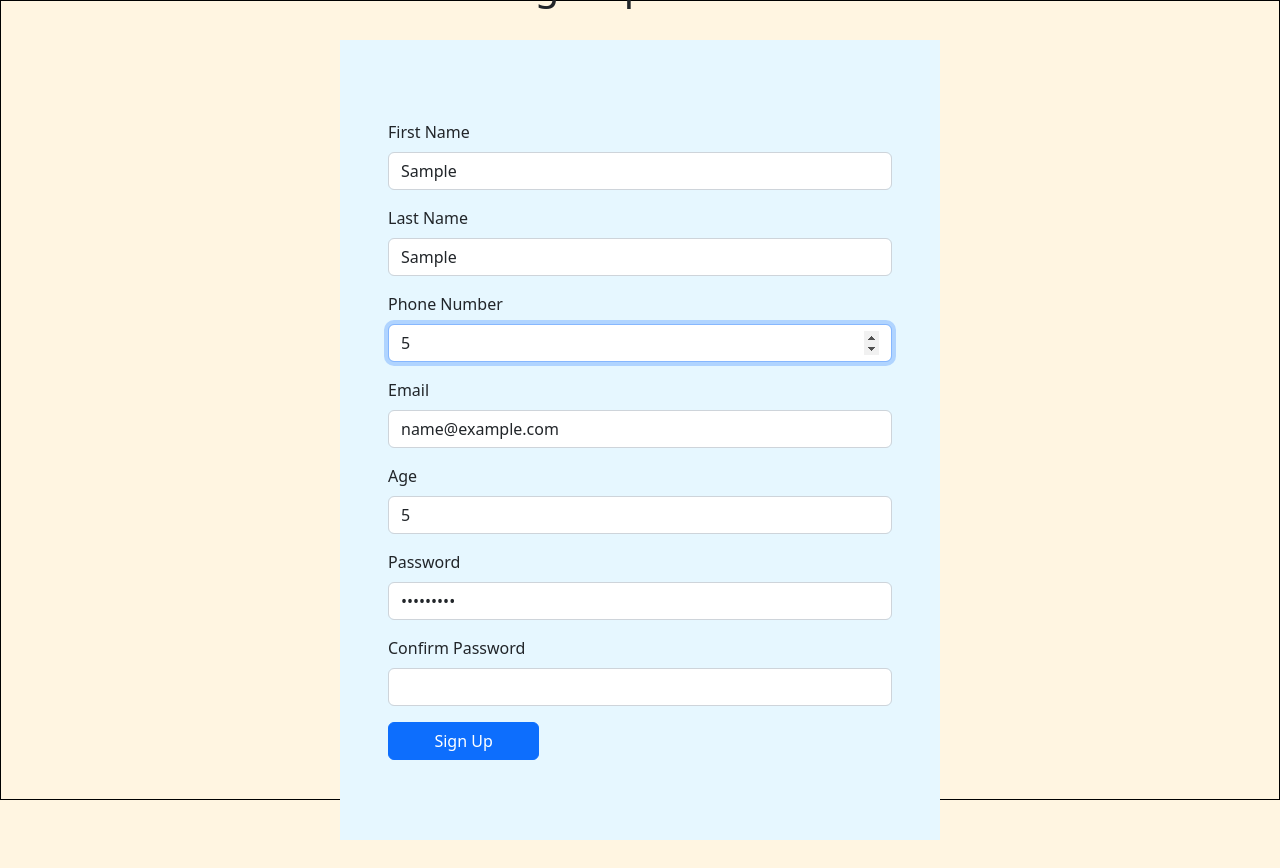
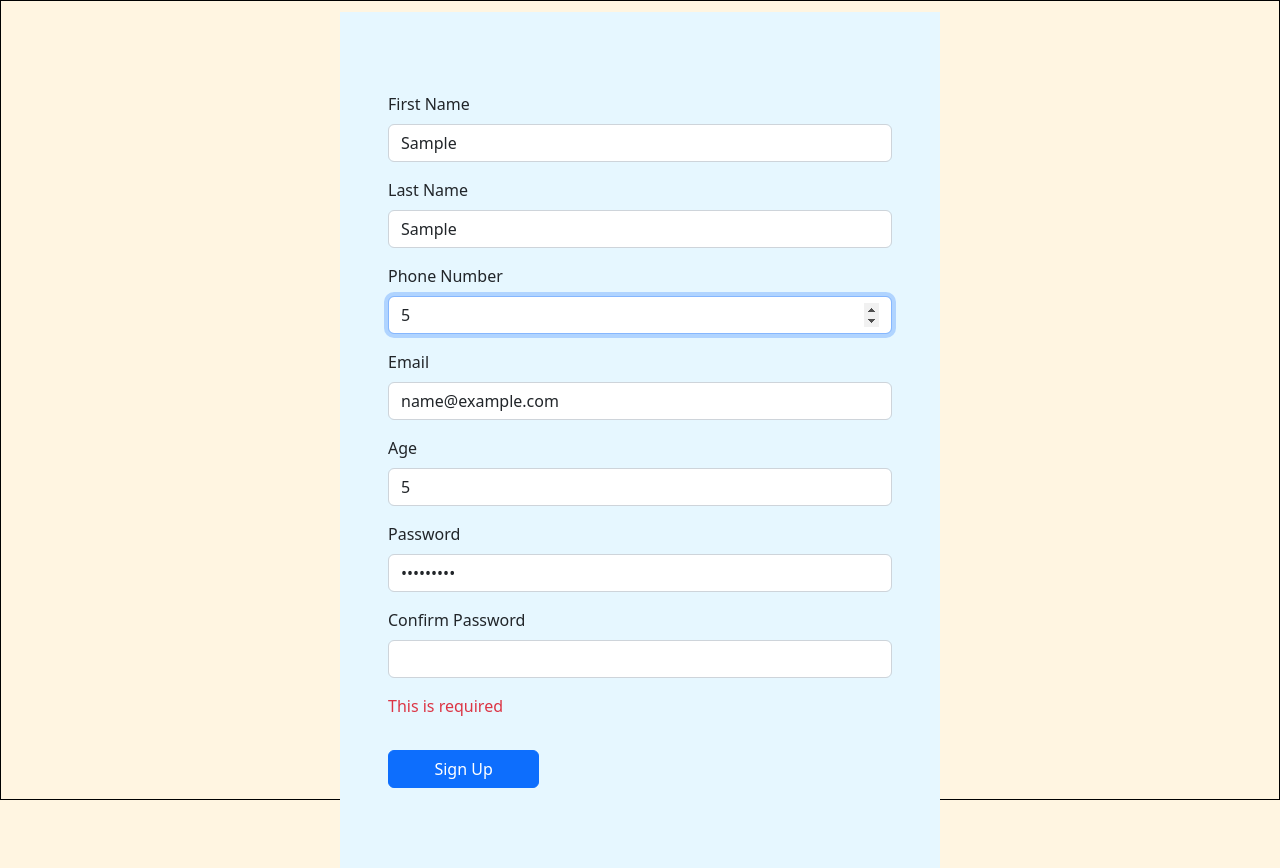
Before and after one commit to frankdev0428/react-searching-app, a React (Vite) app: page / in a window 1280 px wide. Both pictures are taken after typing "Sample", "Sample", "5", "name@example.com", "5", "Sample123" into the empty fields and a click on the button "Sign Up". Before the commit the page ends 840 px from the top, so only its background shows below. Built offline with nearby package versions, Linux system fonts and the light colour scheme.

Commit message:
form modify

```diff
--- a/src/components/Form.tsx
+++ b/src/components/Form.tsx
@@ -1,9 +1,25 @@
 import React, { FormEvent, useState ,formState } from 'react'
 import { useForm ,FieldValues} from "react-hook-form";
-import './form.css';
+import { z } from 'zod';
+import './form.css'
+import { zodResolver } from '@hookform/resolvers/zod';
+
+const schema = z.object({
+   age: z.number().min(18),
+   firstName: z.string().min(3),
+   lastName: z.string().min(3),
+   email: z.string(),
+   password: z.string(),
+   confirmPassword: z.string(),
+   phoneNumber: z.number(),
+});
+
+type FormData = z.infer<typeof schema>;
+
 
 const Form = () => {
-   const { register,handleSubmit, formState: { errors } } = useForm();
+
+   const { register,handleSubmit, formState: { errors} }= useForm<FormData>();
    const onSubmit = (data: FieldValues) => console.log(data);
 
   return (
@@ -13,6 +29,8 @@ const Form = () => {
      </label>
      <input {...register('firstName',{ required: true, minLength: 3})}
       id="first-Name" type="text" className="form-control" />
+       {errors.firstName?.type === 'required' && <p className='text-danger error-messages'>This is required</p>}
+       {errors.firstName?.type === 'minLength' && <p className='text-danger error-messages'>This required min Length</p>}
      </div>
 
      <div className="mb-3">
@@ -20,27 +38,33 @@ const Form = () => {
      </label>
      <input {...register('lastName',{ required: true})}
       id="last-name" type="text" className="form-control" />
+      {errors.lastName?.type === 'required' && <p className='text-danger error-messages'>This is required</p>}
      </div>
       <div className="mb-3">
          <label htmlFor="phone-number" className="form-label">Phone Number</label>
-         <input {...register('phoneNumber',{required:true, minLength: 9})} id='phone-number' type="number" className="form-control" />
+         <input {...register('phoneNumber',{required:true, minLength: 9})} id='phone-number' type="number" className="form-control"/>
+         {errors.phoneNumber?.type === 'required' && <p className='text-danger error-messages'>This is required</p>}
       </div>
       <div className="mb-3">
          <label htmlFor="email" className="form-label">Email</label>
          <input {...register('email',{required: true})} id='email' type="email" className="form-control" />
+         {errors.email?.type === 'required' && <p className='text-danger error-messages'>This is required</p>}
       </div>
      <div className="mb-3">
         <label htmlFor="age" className="form-label">Age</label>
         <input  {...register('age')}  id="age" type="number" className="form-control" required/>
+        {errors.age?.type === 'required' && <p className='text-danger error-messages'>This is required</p>}
      </div>
 
       <div className="mb-3">
       <label htmlFor="password" className="form-label">Password</label>
       <input {...register('password', {required: true})} id='password' type="password" className="form-control"/>
+      {errors.password?.type === 'required' && <p className='text-danger error-messages'>This is required</p>}
       </div>
       <div className="mb-3">
          <label htmlFor="confirm-password" className="form-label">Confirm Password</label>
          <input {...register('confirmPassword', {required: true})} id='confirm-password' type="password" className="form-control" />
+         {errors.confirmPassword?.type === 'required' && <p className='text-danger error-messages'>This is required</p>}
       </div>
         <button className="btn btn-primary signup-but" type='submit'>Sign Up</button>
     </form>
--- a/src/components/form.css
+++ b/src/components/form.css
@@ -8,6 +8,8 @@
 }
 .signup-but {
     font-size : 20px;
-    padding : 0.5rem 5rem;
     width: 30%;
 }
+.error-messages {
+  margin-top: 1rem;
+}
```
